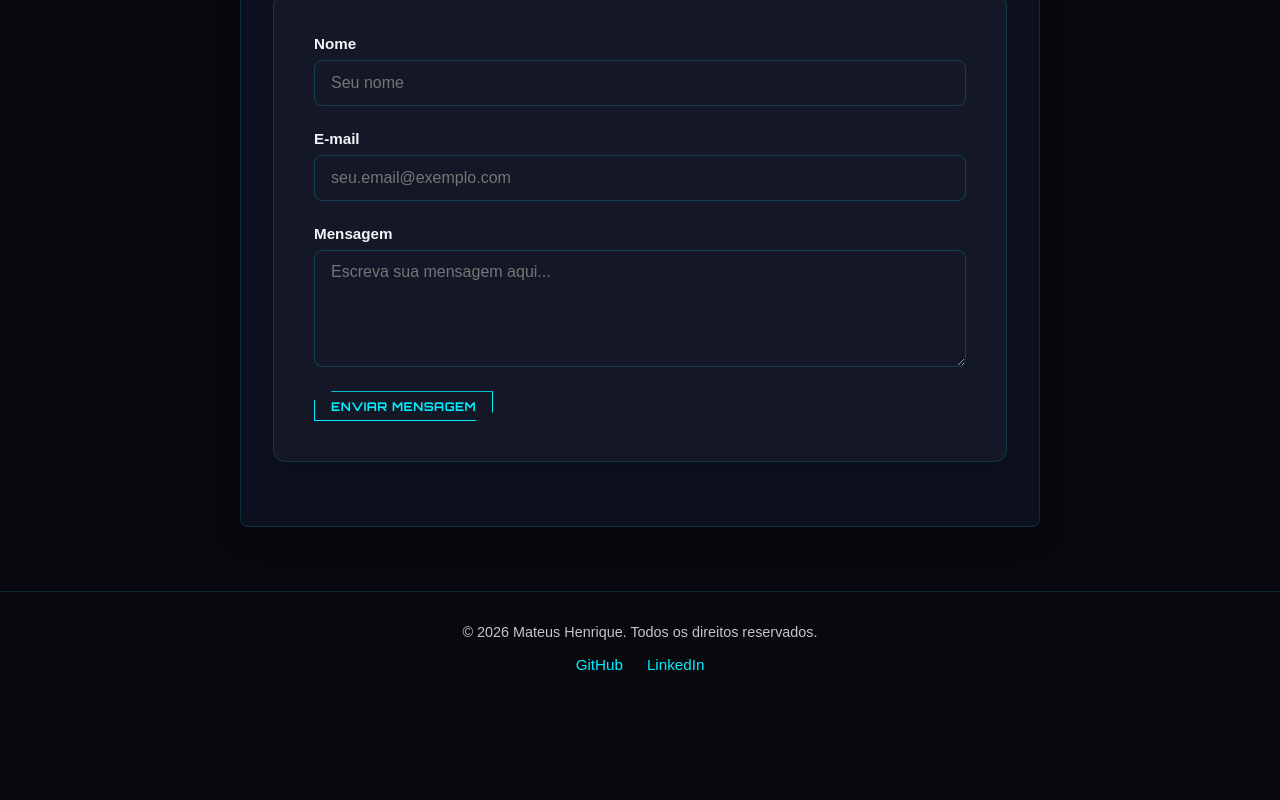
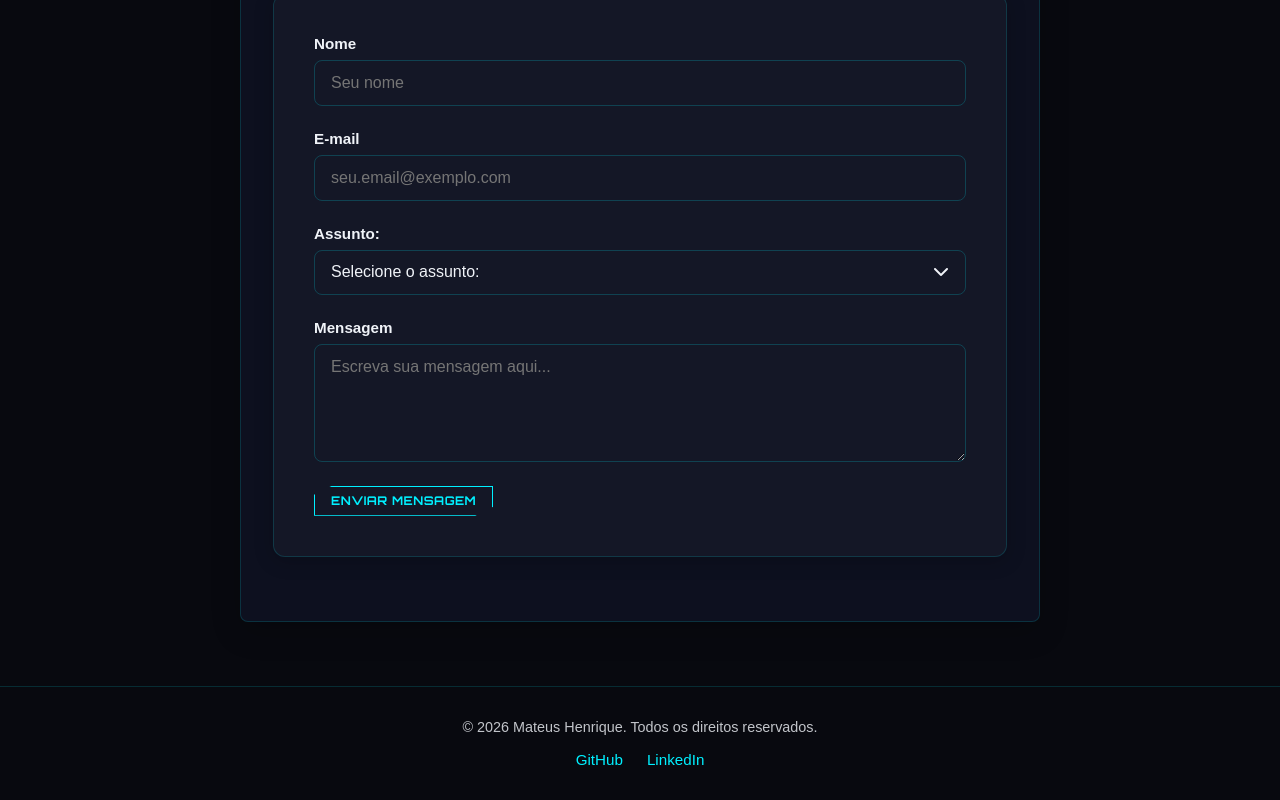
Before and after one commit to Mateus-henrique17/portifolio, a React (Vite) app: page / in a window 1280 px wide. Shown: the part 3194-3994 px from the top of the page. Before the commit the page ends 3899 px from the top, so only its background shows below. Built offline with nearby package versions, Linux system fonts and the light colour scheme; the HTML template or start-up script is replaced by a standard one.

Commit message:
adicionei um select no form

```diff
--- a/src/components/ContactForm/ContactForm.jsx
+++ b/src/components/ContactForm/ContactForm.jsx
@@ -1,20 +1,21 @@
-import { useState } from 'react';
-import emailjs from '@emailjs/browser';
-import styles from './ContactForm.module.css'
-
+import { useState } from "react";
+import emailjs from "@emailjs/browser";
+import styles from "./ContactForm.module.css";
 export default function ContactForm() {
   const [formData, setFormData] = useState({
-    nome: '',
-    email: '',
-    mensagem: '',
+    nome: "",
+    email: "",
+    assunto: "",
+    mensagem: "",
   });
 
   const [statusMessage, setStatusMessage] = useState({
-    text: '',
-    type: '', // 'success' | 'error' | ''
+    text: "",
+    type: "",
   });
 
   const [loading, setLoading] = useState(false);
+  const [dropdownAberto, setDropdownAberto] = useState(false);
 
   const handleChange = (e) => {
     const { name, value } = e.target;
@@ -24,51 +25,50 @@ export default function ContactForm() {
   const handleSubmit = (e) => {
     e.preventDefault();
 
-    // Validação básica
-    if (!formData.nome.trim() || !formData.email.trim() || !formData.mensagem.trim()) {
+    if (
+      !formData.nome.trim() ||
+      !formData.email.trim() ||
+      !formData.assunto ||
+      !formData.mensagem.trim()
+    ) {
       setStatusMessage({
-        text: 'Por favor, preencha todos os campos.',
-        type: 'error',
+        text: "Por favor, preencha todos os campos.",
+        type: "error",
       });
       return;
     }
 
     setLoading(true);
-    setStatusMessage({ text: 'Enviando mensagem...', type: '' });
+    setStatusMessage({ text: "Enviando mensagem...", type: "" });
 
-    // Configuração do EmailJS
-    // Substitua os parâmetros abaixo pelas suas credenciais do EmailJS:
-    // emailjs.send('SERVICE_ID', 'TEMPLATE_ID', templateParams, 'PUBLIC_KEY')
     const templateParams = {
       from_name: formData.nome,
       reply_to: formData.email,
+      project_type: formData.assunto,
       message: formData.mensagem,
     };
 
     emailjs
-      .send(
-        'service_2mlaesi',   // Substitua pelo seu Service ID
-        'template_3f6cgg8',  // Substitua pelo seu Template ID
-        templateParams,
-        '3H0sFLYcrWNClVOPn'    // Substitua pela sua Public Key
-      )
+      .send("service_2mlaesi", "template_3f6cgg8", templateParams, {
+        publicKey: "3H0sFLYcrWNClVOPn",
+      })
       .then(
         () => {
           setStatusMessage({
-            text: 'Mensagem enviada com sucesso! Em breve entrarei em contato.',
-            type: 'success',
+            text: "Mensagem enviada com sucesso! Em breve entrarei em contato.",
+            type: "success",
           });
-          setFormData({ nome: '', email: '', mensagem: '' });
+          setFormData({ nome: "", email: "", assunto: "", mensagem: "" });
           setLoading(false);
         },
         (error) => {
-          console.error('Erro EmailJS:', error);
+          console.error("Erro EmailJS:", error);
           setStatusMessage({
-            text: 'Ocorreu um erro ao enviar a mensagem. Tente novamente mais tarde.',
-            type: 'error',
+            text: "Ocorreu um erro ao enviar a mensagem. Tente novamente mais tarde.",
+            type: "error",
           });
           setLoading(false);
-        }
+        },
       );
   };
 
@@ -105,6 +105,94 @@ export default function ContactForm() {
             required
           />
         </div>
+        <div className={styles.campo}>
+          <label htmlFor="assunto-toggle">Assunto:</label>
+
+          <button
+            id="assunto-toggle"
+            type="button"
+            className={styles.dropdownTrigger}
+            onClick={() => setDropdownAberto(!dropdownAberto)}
+          >
+            <span>
+              {formData.assunto
+                ? formData.assunto === "Vaga"
+                  ? "Contratação (CLT)"
+                  : formData.assunto === "Freela"
+                  ? "Projetos Freelance"
+                  : formData.assunto === "Parcerias_duvidas"
+                  ? "Parcerias ou dúvidas"
+                  : formData.assunto
+                : "Selecione o assunto:"}
+            </span>
+            <div className="chevrons">
+              <i
+                className={`fa-solid ${dropdownAberto ? "fa-chevron-up" : "fa-chevron-down"}`}
+              ></i>
+            </div>
+          </button>
+
+          {dropdownAberto && (
+            <ul className={styles.options} id="options">
+              <li className={styles.option}>
+                <input
+                  type="radio"
+                  name="assunto"
+                  id="assunto-vaga"
+                  value="Vaga"
+                  checked={formData.assunto === "Vaga"}
+                  onChange={(e) => {
+                    handleChange(e);
+                    setDropdownAberto(false);
+                  }}
+                />
+                <label htmlFor="assunto-vaga">Contratação (CLT)</label>
+              </li>
+              <li className={styles.option}>
+                <input
+                  type="radio"
+                  name="assunto"
+                  id="assunto-freela"
+                  value="Freela"
+                  checked={formData.assunto === "Freela"}
+                  onChange={(e) => {
+                    handleChange(e);
+                    setDropdownAberto(false);
+                  }}
+                />
+                <label htmlFor="assunto-freela">Projetos Freelance</label>
+              </li>
+              <li className={styles.option}>
+                <input
+                  type="radio"
+                  name="assunto"
+                  id="assunto-parcerias_duvidas"
+                  value="Parcerias_duvidas"
+                  checked={formData.assunto === "Parcerias_duvidas"}
+                  onChange={(e) => {
+                    handleChange(e);
+                    setDropdownAberto(false);
+                  }}
+                />
+                <label htmlFor="assunto-parcerias_duvidas">Parcerias ou dúvidas</label>
+              </li>
+              <li className={styles.option}>
+                <input
+                  type="radio"
+                  name="assunto"
+                  id="assunto-outros"
+                  value="Outros"
+                  checked={formData.assunto === "Outros"}
+                  onChange={(e) => {
+                    handleChange(e);
+                    setDropdownAberto(false);
+                  }}
+                />
+                <label htmlFor="assunto-outros">Outros</label>
+              </li>
+            </ul>
+          )}
+        </div>
 
         <div className={styles.campo}>
           <label htmlFor="mensagem">Mensagem</label>
@@ -120,13 +208,15 @@ export default function ContactForm() {
         </div>
 
         {statusMessage.text && (
-          <p className={`${styles.statusMessage} ${statusMessage.type}`}>
+          <p
+            className={`${styles.statusMessage} ${styles[statusMessage.type] || ""}`}
+          >
             {statusMessage.text}
           </p>
         )}
 
         <button type="submit" className={styles.btn} disabled={loading}>
-          {loading ? 'Enviando...' : 'Enviar mensagem'}
+          {loading ? "Enviando..." : "Enviar mensagem"}
         </button>
       </form>
     </section>
--- a/src/components/ContactForm/ContactForm.module.css
+++ b/src/components/ContactForm/ContactForm.module.css
@@ -39,6 +39,7 @@
   display: flex;
   flex-direction: column;
   gap: 0.5rem;
+  position: relative;
 }
 
 .campo label {
@@ -48,7 +49,8 @@
 }
 
 .campo input,
-.campo textarea {
+.campo textarea,
+.dropdownTrigger {
   width: 100%;
   padding: 0.8rem 1rem;
   border-radius: 8px;
@@ -60,13 +62,67 @@
   transition:
     border-color 0.3s ease,
     box-shadow 0.3s ease;
+  text-align: left;
 }
 
 .campo input:focus,
-.campo textarea:focus {
-  border-color: var(--accent, #00f0ff);
+.campo textarea:focus,
+.dropdownTrigger:focus {
+  border-color: var(--accent);
   box-shadow: 0 0 10px rgba(0, 240, 255, 0.3);
 }
+
+
+.dropdownTrigger {
+  display: flex;
+  justify-content: space-between;
+  align-items: center;
+  cursor: pointer;
+}
+
+.options {
+  position: absolute;
+  top: 100%;
+  left: 0;
+  width: 100%;
+  z-index: 10;
+  margin-top: 0.25rem;
+  padding: 0.5rem 0;
+  list-style: none;
+  background: var(--card);
+  border: 1px solid var(--accent);
+  border-radius: 8px;
+  box-shadow: 0 8px 24px rgba(0, 0, 0, 0.5);
+}
+
+.option {
+  display: flex;
+  align-items: center;
+  gap: 0.75rem;
+  padding: 0.75rem 1rem;
+  cursor: pointer;
+  transition: background 0.2s ease;
+}
+
+.option:hover {
+  background: rgba(0, 240, 255, 0.1); /* Efeito hover cyber ao passar o mouse */
+}
+
+/* Esconde visualmente o rádio padrão, deixando a seleção limpa e moderna */
+.option input[type="radio"] {
+  width: auto;
+  margin: 0;
+  accent-color: var(--accent, #00f0ff);
+  cursor: pointer;
+}
+
+.option label {
+  font-weight: normal;
+  cursor: pointer;
+  width: 100%;
+}
+
+/* 💻 FIM DOS ESTILOS DO DROPDOWN */
 
 .statusMensagem {
   font-size: 0.95rem;
@@ -87,13 +143,13 @@
   border: 1px solid rgba(255, 0, 85, 0.3);
 }
 
- .btn {
+.btn {
   composes: btn from global;
   align-self: flex-start;
   cursor: pointer;
 }
 
- .btn:disabled {
+.btn:disabled {
   opacity: 0.6;
   cursor: not-allowed;
 }
```
